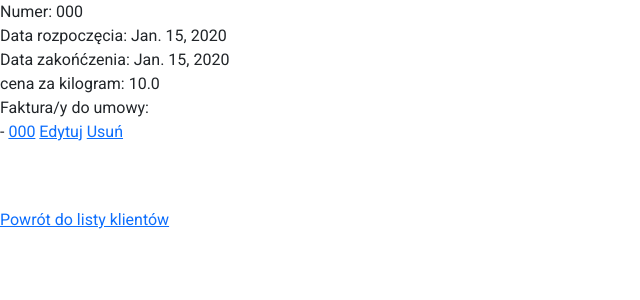
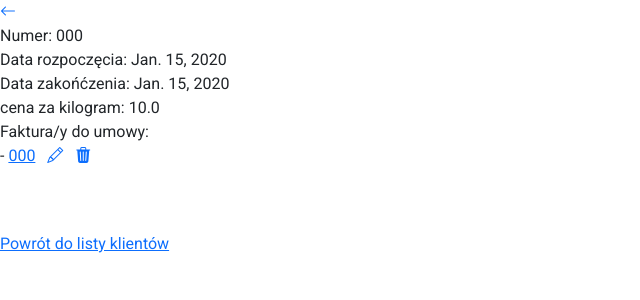
Before and after one commit to KacperSiak/Zarzadzanie-pralnia, a Django app: page /customers/contract_detail/1 in a window 1280 px wide. Shown: the top 300 px of the page, without its empty margins (0-640 px from the left). Run offline with Django 4.2, Linux system fonts and the light colour scheme; tables that the repository leaves empty hold one stand-in row (values such as "Sample post").

Commit message:
templates and views updates

```diff
--- a/customers/templates/contracts/contract_detail.html
+++ b/customers/templates/contracts/contract_detail.html
@@ -3,15 +3,16 @@
 {% block title %}Detale klienta{% endblock title %}
 
 {% block body %}
+    <div><a href="{% url 'customer_detail' contract.customer.id %}"><i class="bi bi-arrow-left"></i></a></div>
     <div>Numer: {{ contract.number }}</div>
     <div>Data rozpoczęcia: {{ contract.start_date }}</div>
     <div>Data zakońćzenia: {{ contract.end_date }}</div>
     <div>cena za kilogram: {{ contract.price_for_kg }}</div>
     <div>Faktura/y do umowy:</div>
     {% for invoice in contract.invoice_set.all %}
-        <div> - <a href="{% url 'invoice_detail' invoice.id %}">{{ invoice.number }}</a>
-                <a href="{% url 'invoice_update' invoice.id %}">Edytuj</a>
-                    <a href="{% url 'invoice_delete' invoice.id %}">Usuń</a>
+        <div> - <a href="{% url 'invoice_detail' invoice.id %}">{{ invoice.number }}</a> &nbsp
+                <a href="{% url 'invoice_update' invoice.id %}"><i class="bi bi-pencil"></i></a> &nbsp
+                    <a href="{% url 'invoice_delete' invoice.id %}"><i class="bi bi-trash3-fill"></i></a>
         </div>
     {% endfor %}
     <br/><br/>
--- a/customers/templates/customers/customer_detail.html
+++ b/customers/templates/customers/customer_detail.html
@@ -10,9 +10,9 @@
     <div>Osoba do kontaktu: {{ customer.contact_person }}</div>
     <div>Umowa/y:</div>
     {% for contract in customer.contract_set.all %}
-        <div> - <a href="{% url 'contract_detail' contract.id %}">{{ contract.number }}</a>
-                <a href="{% url 'contract_update' contract.id %}">Edytuj</a>
-                    <a href="{% url 'contract_delete' contract.id %}">Usuń</a>
+        <div> - <a href="{% url 'contract_detail' contract.id %}">{{ contract.number }}</a> &nbsp
+                <a href="{% url 'contract_update' contract.id %}"><i class="bi bi-pencil"></i></a> &nbsp
+                    <a href="{% url 'contract_delete' contract.id %}"><i class="bi bi-trash3-fill"></i></a>
         </div>
     {% endfor %}
     <br/><br/>
--- a/customers/templates/customers/customer_list.html
+++ b/customers/templates/customers/customer_list.html
@@ -16,6 +16,7 @@
     <br/><br/>
     <div><a href="{% url 'customer_create' %}">Stwórz nowego klienta</a></div>
     <div><a href="{% url 'contract_create' %}">Dodaj umowe</a></div>
+    <div><a href="{% url 'invoice_create' %}">Dodaj fakture</a></div>
     <br/><br/>
     <div><a href="{% url 'main_page' %}">Powrót na stronę główną</a></div>
 {% endblock body %}
--- a/customers/templates/invoices/invoice_detail.html
+++ b/customers/templates/invoices/invoice_detail.html
@@ -3,6 +3,7 @@
 {% block title %}Detale faktury{% endblock title %}
 
 {% block body %}
+    <div><a href="{% url 'contract_detail' invoice.contract_id.id %}"><i class="bi bi-arrow-left"></i></a></div>
     <div>Numer: {{ invoice.number }}</div>
     <div>Data wpłynięcia: {{ invoice.date_of_receipt }}</div>
     <div>Data płatności: {{ invoice.payment_date }}</div>
--- a/customers/views.py
+++ b/customers/views.py
@@ -200,7 +200,7 @@ def contract_update(request, pk):
         form = ContractModelForm(request.POST, instance=contract)
         if form.is_valid():
             form.save()
-            return redirect("customer_list")
+            return redirect("contract_detail", pk)
 
         ctx = {
             "form": form,
```
